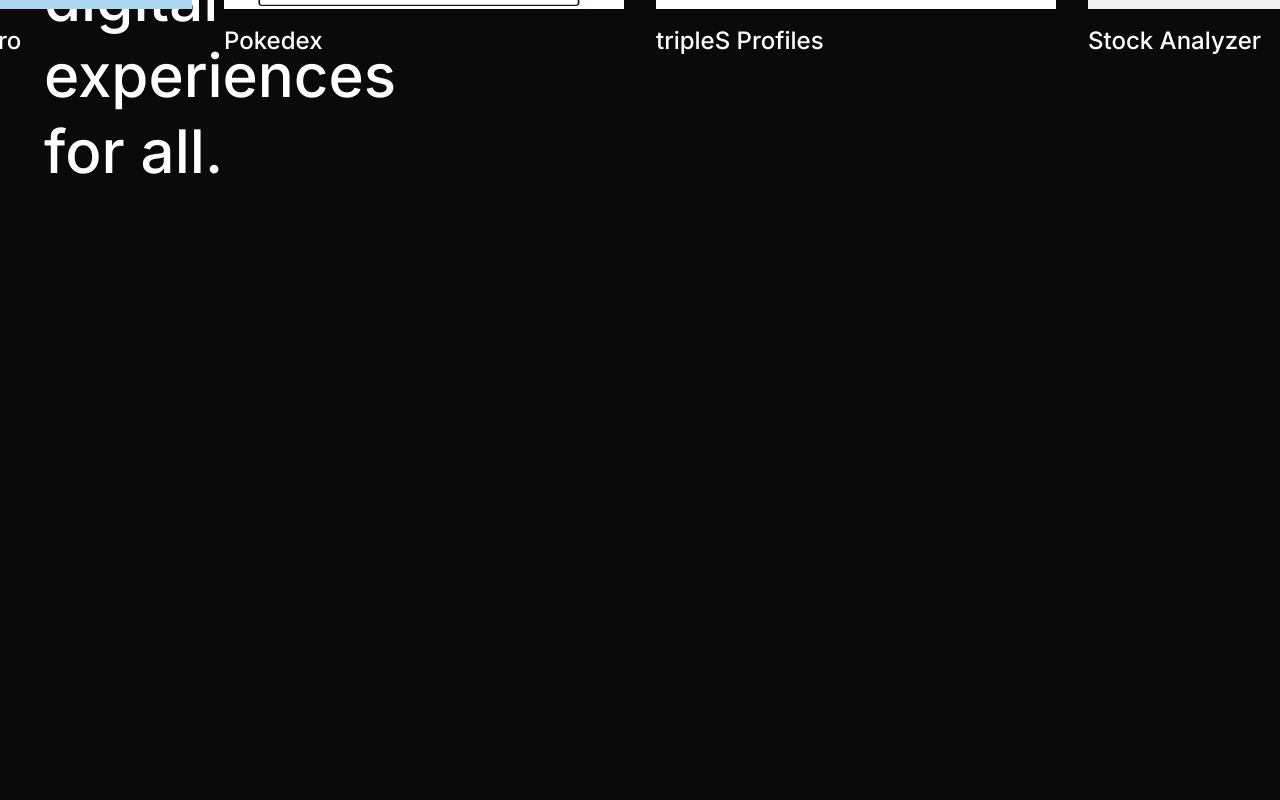
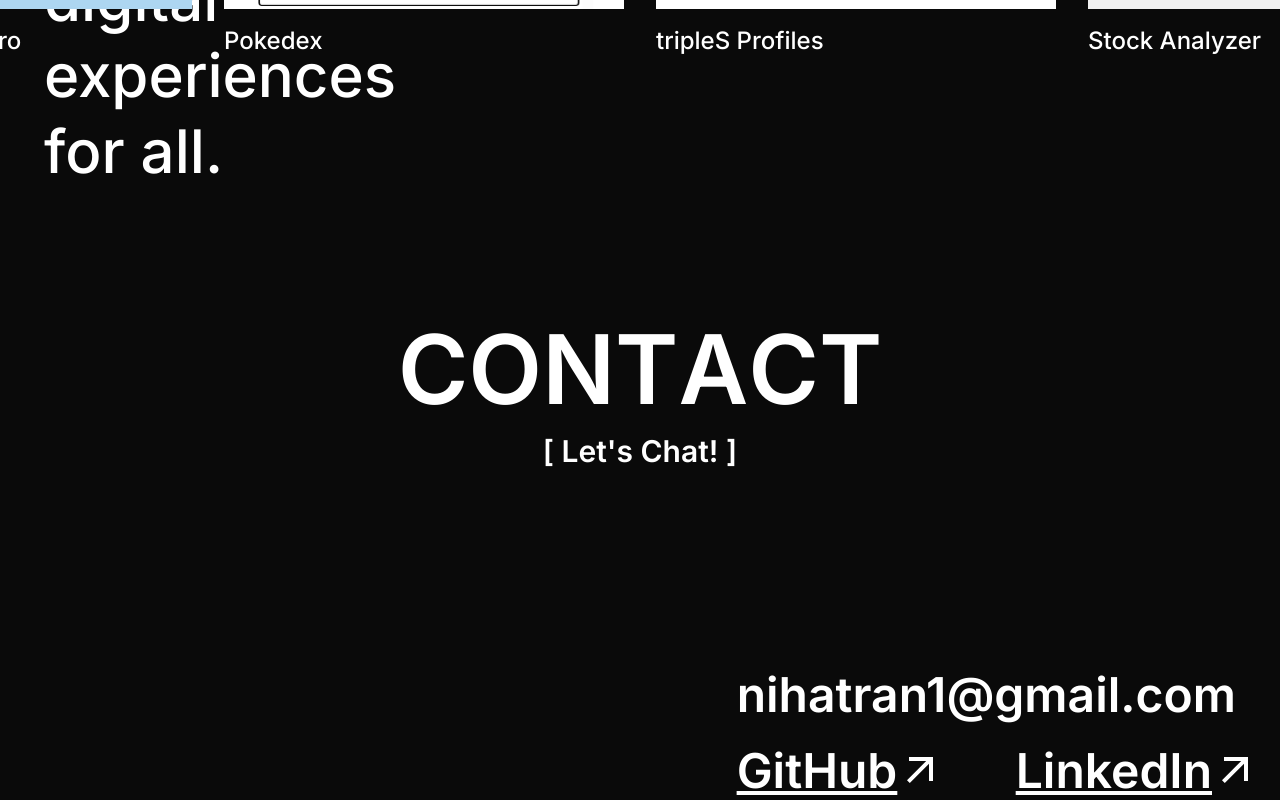
Before and after one commit to nihatran/nitran-portfolio, a Next.js app: page / in a window 1280 px wide. Shown: the part 2245-3045 px from the top of the page. Before the commit the page ends 2454 px from the top, so only its background shows below. Built offline with nearby package versions, Linux system fonts and the light colour scheme.

Commit message:
Add contact with gsap animations

```diff
--- a/app/page.tsx
+++ b/app/page.tsx
@@ -4,6 +4,7 @@ import Header from "@/components/header";
 import Home from "@/components/home";
 import About from "@/components/about";
 import Projects from "@/components/projects";
+import Contact from "@/components/contact";
 
 export default function Portfolio() {
   return (
@@ -18,6 +19,9 @@ export default function Portfolio() {
       <section id="projects">
         <Projects />
       </section>
+      <section id="contact">
+        <Contact />
+      </section>
     </div>
   );
 }
--- a/components/about.tsx
+++ b/components/about.tsx
@@ -38,7 +38,7 @@ export default function About() {
         {
           yPercent: 0,
           duration: 0.9,
-          ease: "expo",
+          ease: "power4",
           stagger: 0.2,
         },
         i * 0.3
@@ -74,7 +74,7 @@ export default function About() {
       scrollTrigger: aboutMainRef.current,
       yPercent: 0,
       duration: 0.9,
-      ease: "expo",
+      ease: "power4",
       stagger: 0.2,
     });
   });
@@ -85,12 +85,12 @@ export default function About() {
         ref={aboutSelfRef}
         className="flex flex-col xl:items-end text-2xl lg:text-4xl xl:text-4xl font-medium xl:font-semibold gap-1 xl:gap-5 xl:p-5 p-3 md:px-0 mb-5"
       >
-        <p className="">Take on challenges without fear of failure.</p>
+        <p>Take on challenges without fear of failure.</p>
         <p>Live each day to the fullest.</p>
         <p>Keep learning.</p>
       </div>
       <div className="border-1 md:invisible visible"></div>
-      <div className="flex flex-col gap-9 xl:gap-14 md:items-start items-center mb-5 px-3 xl:p-5 md:px-0">
+      <div className="flex flex-col gap-9 xl:gap-14 xl:items-start items-center mb-5 px-3 xl:p-5 md:px-0">
         <h2 ref={headingRef} className="xl:text-8xl text-5xl font-semibold">
           ABOUT
         </h2>
@@ -98,8 +98,8 @@ export default function About() {
           ref={aboutMainRef}
           className="xl:w-[40vw] w-full xl:leading-19 text-2xl lg:text-4xl xl:text-6xl font-medium"
         >
-          <p className="">Hello! My name is Ni.</p>
-          <p className="">
+          <p>Hello! My name is Ni.</p>
+          <p>
             I'm a web developer that loves to bring thoughtful designs to life!
             With a mission to amaze, I'm focused on building intuitive and
             engaging digital experiences for all.
--- /dev/null
+++ b/components/contact.tsx
@@ -0,0 +1,151 @@
+"use client";
+import { useState, useRef } from "react";
+import { Tooltip } from "react-tooltip";
+import gsap from "gsap";
+import { useGSAP } from "@gsap/react";
+import { SplitText } from "gsap/SplitText";
+import { ScrollTrigger } from "gsap/ScrollTrigger";
+
+gsap.registerPlugin(SplitText);
+gsap.registerPlugin(ScrollTrigger);
+
+export default function Contact() {
+  const [copied, setCopied] = useState(false);
+  const emailCopy = "nihatran1@gmail.com";
+  const headingRef = useRef<HTMLHeadingElement>(null);
+  const commentRef = useRef<HTMLParagraphElement>(null);
+  const emailRef = useRef<HTMLButtonElement>(null);
+  const contactsRef = useRef<HTMLDivElement>(null);
+
+  const handleCopy = () => {
+    navigator.clipboard
+      .writeText(emailCopy)
+      .then(() => {
+        setCopied(true);
+        setTimeout(() => setCopied(false), 2000);
+      })
+      .catch((err) => console.error("Could not copy: ", err));
+  };
+
+  useGSAP(() => {
+    if (!headingRef.current) return;
+    if (!commentRef.current) return;
+    if (!emailRef.current) return;
+    if (!contactsRef.current) return;
+
+    const splitHeading = SplitText.create(headingRef.current, {
+      type: "chars",
+    });
+
+    gsap.set(splitHeading.chars, { opacity: 0 });
+
+    gsap.to(splitHeading.chars, {
+      scrollTrigger: headingRef.current,
+      stagger: {
+        each: 0.08,
+        from: "start",
+      },
+      duration: 0.9,
+      ease: "expo.out",
+      delay: 0.2,
+      opacity: 1,
+    });
+
+    gsap.set(commentRef.current, {
+      opacity: 0,
+    });
+
+    gsap.to(commentRef.current, {
+      scrollTrigger: commentRef.current,
+      opacity: 1,
+      duration: 0.8,
+      delay: 0.2,
+      ease: "power4.in",
+    });
+
+    gsap.set(emailRef.current, {
+      yPercent: 100,
+      opacity: 0,
+    });
+
+    gsap.to(emailRef.current, {
+      scrollTrigger: emailRef.current,
+      yPercent: 0,
+      opacity: 1,
+      duration: 0.9,
+      ease: "power4",
+    });
+
+    gsap.set(contactsRef.current, {
+      yPercent: 100,
+      opacity: 0,
+    });
+
+    gsap.to(contactsRef.current, {
+      scrollTrigger: contactsRef.current,
+      yPercent: 0,
+      opacity: 1,
+      duration: 0.9,
+      ease: "power4",
+      delay: 0.2,
+    });
+  });
+
+  return (
+    <div className="flex flex-col xl:h-[80svh] h-[25svh] gap-9 mt-20 xl:mt-0">
+      <div className="flex flex-col justify-center items-center h-[100%] gap-4">
+        <h2 ref={headingRef} className="xl:text-8xl text-5xl font-semibold">
+          CONTACT
+        </h2>
+        <p ref={commentRef} className="text-2xl xl:text-3xl font-semibold">
+          &#091; Let's Chat! &#093;
+        </p>
+      </div>
+      <div className="flex w-full justify-center xl:justify-end items-center px-11 gap-4 ">
+        <div className="flex flex-col gap-7 text-xl md:text-2xl xl:text-5xl font-semibold">
+          <Tooltip anchorSelect="#email">{copied ? "Copied!" : "Copy"}</Tooltip>
+          <button
+            onClick={handleCopy}
+            id="email"
+            className="cursor-pointer rounded"
+            ref={emailRef}
+          >
+            <p className="hover:underline">{emailCopy}</p>
+          </button>
+          <div className="flex justify-between gap-2" ref={contactsRef}>
+            <div className="flex">
+              <a
+                href="https://github.com/nihatran"
+                target="_blank"
+                rel="noopener noreferrer"
+                className="underline"
+              >
+                GitHub
+              </a>
+              <img
+                src="arrow-outward.svg"
+                alt="outward arrow"
+                className="h-full"
+              ></img>
+            </div>
+            <div className="flex">
+              <a
+                href="https://www.linkedin.com/in/ni-tran/"
+                target="_blank"
+                rel="noopener noreferrer"
+                className="underline"
+              >
+                LinkedIn
+              </a>
+              <img
+                src="arrow-outward.svg"
+                alt="outward arrow"
+                className="h-full"
+              ></img>
+            </div>
+          </div>
+        </div>
+      </div>
+    </div>
+  );
+}
--- a/components/project-card.tsx
+++ b/components/project-card.tsx
@@ -48,7 +48,7 @@ export default function ProjectCard({
       mask: "words",
     });
 
-    gsap.set(splitHeading.words, { y: 100 });
+    gsap.set(splitHeading.words, { yPercent: 100 });
 
     gsap.to(splitHeading.words, {
       scrollTrigger: nameRef.current,
@@ -57,8 +57,8 @@ export default function ProjectCard({
         from: "start",
       },
       duration: 0.9,
-      ease: "power4.out",
-      y: 0,
+      ease: "power4",
+      yPercent: 0,
     });
   });
 
@@ -88,7 +88,11 @@ export default function ProjectCard({
                   ))}
                 </ul>
               </div>
-              <img src="arrow-outward.svg" className="w-10"></img>
+              <img
+                src="arrow-outward.svg"
+                className="w-10"
+                alt="outward arrow"
+              ></img>
             </div>
           </div>
           <h4 ref={nameRef} className="text-2xl font-medium">
--- a/components/projects.tsx
+++ b/components/projects.tsx
@@ -5,6 +5,9 @@ import gsap from "gsap";
 import { useGSAP } from "@gsap/react";
 import { SplitText } from "gsap/SplitText";
 import { ScrollTrigger } from "gsap/ScrollTrigger";
+
+gsap.registerPlugin(SplitText);
+gsap.registerPlugin(ScrollTrigger);
 
 export default function Projects() {
   const headingRef = useRef<HTMLHeadingElement>(null);
--- a/package.json
+++ b/package.json
@@ -13,7 +13,8 @@
     "gsap": "^3.13.0",
     "next": "16.0.0",
     "react": "19.2.0",
-    "react-dom": "19.2.0"
+    "react-dom": "19.2.0",
+    "react-tooltip": "^5.30.0"
   },
   "devDependencies": {
     "@tailwindcss/postcss": "^4",
```
Also changed, not shown: 1 other file (tests, documents, lock files or other folders).
